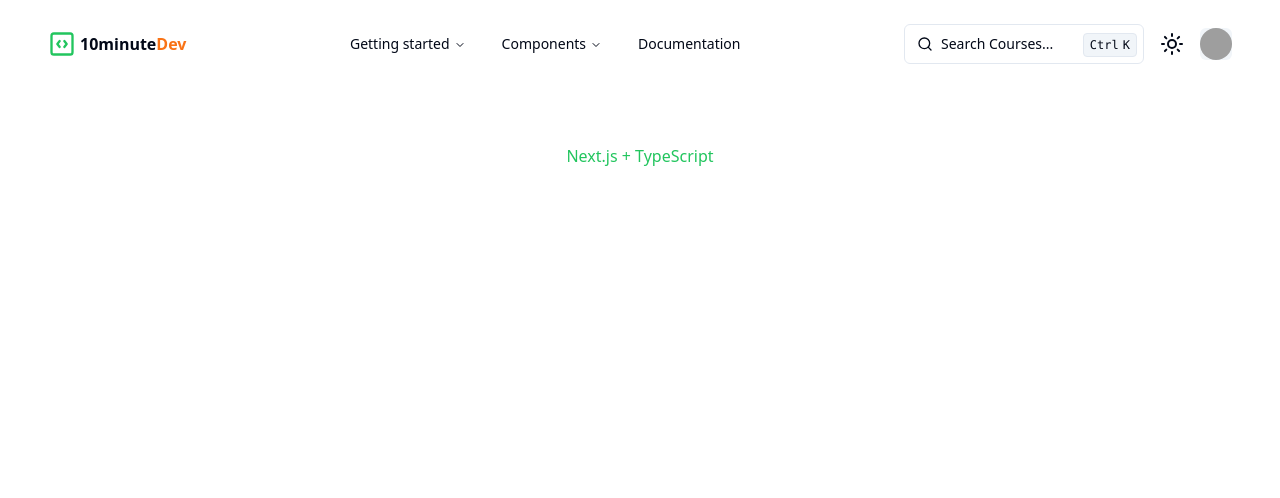
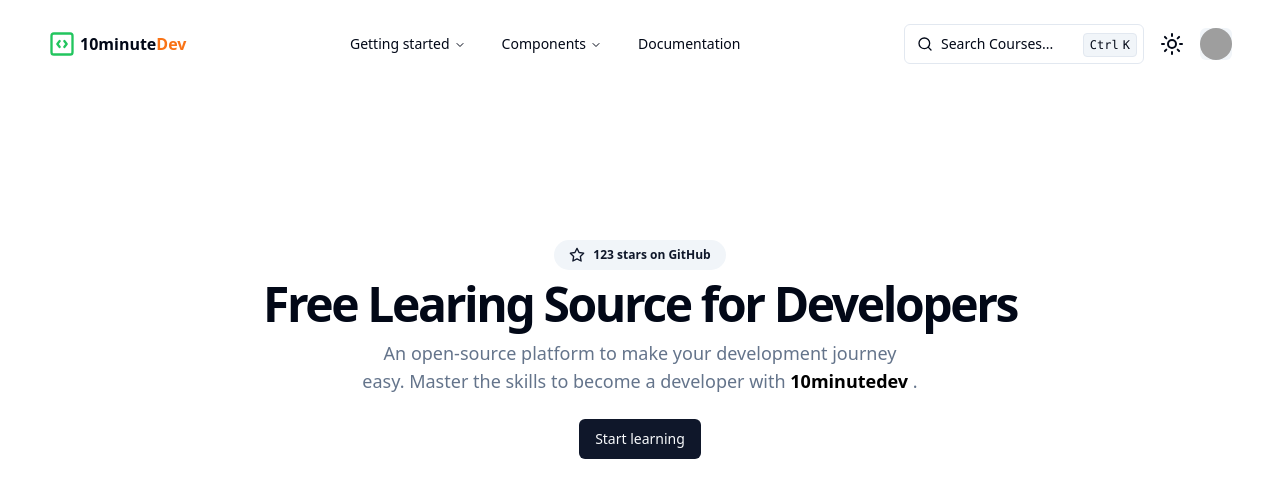
Before and after one commit to rakibtweets/10minutedev, a Next.js app: page / in a window 1280 px wide. Shown: the top 498 px of the page. Built offline with nearby package versions, Linux system fonts and the light colour scheme; grey boxes are pictures that could not be loaded.

Commit message:
feat(hero): hero banner section design

```diff
--- a/app/(root)/(home)/page.tsx
+++ b/app/(root)/(home)/page.tsx
@@ -1,7 +1,9 @@
+import HeroBanner from '@/components/HeroSection/HeroBanner';
+
 export default function Home() {
   return (
-    <main className="text-center text-green-500">
-      <h1>Next.js + TypeScript</h1>
+    <main className="max-w-6xl gap-0">
+      <HeroBanner />
     </main>
   );
 }
--- a/app/(root)/layout.tsx
+++ b/app/(root)/layout.tsx
@@ -11,7 +11,6 @@ const Layout = ({ children }: { children: React.ReactNode }) => {
           <div className="mx-auto w-full max-w-5xl">{children}</div>
         </section>
       </div>
-
       <Toaster />
     </main>
   );
--- a/app/layout.tsx
+++ b/app/layout.tsx
@@ -24,15 +24,20 @@ export const metadata: Metadata = {
 };
 
 export default function RootLayout({
-  children
+  children,
+  modal
 }: Readonly<{
   children: React.ReactNode;
+  modal: React.ReactNode;
 }>) {
   return (
     <html lang="en">
       <body className={`${inter.variable} ${spaceGrotesk.variable}`}>
         <NextTopLoader showSpinner={false} />
-        <Providers>{children}</Providers>
+        <Providers>
+          {children}
+          {modal}
+        </Providers>
       </body>
     </html>
   );
--- /dev/null
+++ b/components/HeroSection/HeroBanner.tsx
@@ -0,0 +1,68 @@
+import { cn } from '@/lib/utils';
+import { StarIcon } from 'lucide-react';
+import { buttonVariants } from '../ui/button';
+import { Badge } from '@/components/ui/badge';
+import Link from 'next/link';
+
+import {
+  PageHeader,
+  PageHeaderHeading,
+  PageHeaderDescription,
+  PageActions
+} from './HeroSection';
+
+const HeroBanner = () => {
+  return (
+    <PageHeader
+      as="section"
+      className="mx-auto items-center gap-2 text-center"
+      withPadding
+    >
+      <Link
+        href={'https://github.com'}
+        target="_blank"
+        rel="noreferrer"
+        className="animate-fade-up"
+        style={{ animationDelay: '0.10s', animationFillMode: 'both' }}
+      >
+        <Badge
+          aria-hidden="true"
+          variant="secondary"
+          className="rounded-full px-3.5 py-1.5"
+        >
+          <StarIcon className="mr-2 size-4" aria-hidden="true" />
+          {123} stars on GitHub
+        </Badge>
+      </Link>
+      <PageHeaderHeading
+        className="animate-fade-up"
+        style={{ animationDelay: '0.20s', animationFillMode: 'both' }}
+      >
+        Free Learing Source for Developers
+      </PageHeaderHeading>
+      <PageHeaderDescription
+        className="max-w-[46.875rem] animate-fade-up"
+        style={{ animationDelay: '0.30s', animationFillMode: 'both' }}
+      >
+        An open-source platform to make your development journey easy. Master
+        the skills to become a developer with{' '}
+        <span className="font-bold text-black">10minutedev</span> .
+      </PageHeaderDescription>
+      <PageActions
+        className="animate-fade-up"
+        style={{ animationDelay: '0.40s', animationFillMode: 'both' }}
+      >
+        <Link href="/courses" className={cn(buttonVariants())}>
+          Start learning
+        </Link>
+        {/* <Link
+          href="/dashboard/stores"
+          className={cn(buttonVariants({ variant: 'outline' }))}
+        >
+          Sell now
+        </Link> */}
+      </PageActions>
+    </PageHeader>
+  );
+};
+export default HeroBanner;
--- /dev/null
+++ b/components/HeroSection/HeroSection.tsx
@@ -0,0 +1,112 @@
+// @see https://github.com/shadcn-ui/ui/blob/main/apps/www/components/page-header.tsx
+
+import { cva, type VariantProps } from 'class-variance-authority';
+
+import { cn } from '@/lib/utils';
+import React from 'react';
+
+interface PageHeaderProps extends React.HTMLAttributes<HTMLDivElement> {
+  as?: React.ElementType;
+  withPadding?: boolean;
+}
+
+function PageHeader({
+  className,
+  children,
+  as: Comp = 'section',
+  withPadding = false,
+  ...props
+}: PageHeaderProps) {
+  return (
+    <Comp
+      className={cn(
+        'flex max-w-[61.25rem] flex-col gap-1',
+        withPadding && 'py-8 md:py-12 md:pb-8 lg:py-24 lg:pb-20',
+        className
+      )}
+      {...props}
+    >
+      {children}
+    </Comp>
+  );
+}
+
+const headingVariants = cva(
+  'font-bold leading-tight tracking-tighter lg:leading-[1.1]',
+  {
+    variants: {
+      size: {
+        default: 'text-3xl md:text-5xl',
+        sm: 'text-xl md:text-3xl',
+        lg: 'text-3xl sm:text-5xl md:text-6xl lg:text-7xl'
+      }
+    },
+    defaultVariants: {
+      size: 'default'
+    }
+  }
+);
+
+interface PageHeaderHeadingProps
+  extends React.HTMLAttributes<HTMLHeadingElement>,
+    VariantProps<typeof headingVariants> {
+  as?: 'h1' | 'h2' | 'h3' | 'h4' | 'h5' | 'h6';
+}
+
+function PageHeaderHeading({
+  className,
+  size,
+  as: Comp = 'h1',
+  ...props
+}: PageHeaderHeadingProps) {
+  return (
+    <Comp className={cn(headingVariants({ size, className }))} {...props} />
+  );
+}
+
+const descriptionVariants = cva(
+  'max-w-[46.875rem] text-balance text-muted-foreground',
+  {
+    variants: {
+      size: {
+        default: 'text-base sm:text-lg',
+        sm: 'text-sm sm:text-base',
+        lg: 'text-lg sm:text-xl'
+      }
+    },
+    defaultVariants: {
+      size: 'default'
+    }
+  }
+);
+
+interface PageHeaderDescriptionProps
+  extends React.HTMLAttributes<HTMLParagraphElement>,
+    VariantProps<typeof descriptionVariants> {}
+
+function PageHeaderDescription({
+  className,
+  size,
+  ...props
+}: PageHeaderDescriptionProps) {
+  return (
+    <p className={cn(descriptionVariants({ size, className }))} {...props} />
+  );
+}
+
+function PageActions({
+  className,
+  ...props
+}: React.HTMLAttributes<HTMLDivElement>) {
+  return (
+    <div
+      className={cn(
+        'flex w-full items-center justify-center space-x-4 py-4 md:pb-10',
+        className
+      )}
+      {...props}
+    />
+  );
+}
+
+export { PageActions, PageHeader, PageHeaderDescription, PageHeaderHeading };
--- /dev/null
+++ b/components/ui/badge.tsx
@@ -0,0 +1,36 @@
+import * as React from "react"
+import { cva, type VariantProps } from "class-variance-authority"
+
+import { cn } from "@/lib/utils"
+
+const badgeVariants = cva(
+  "inline-flex items-center rounded-full border px-2.5 py-0.5 text-xs font-semibold transition-colors focus:outline-none focus:ring-2 focus:ring-ring focus:ring-offset-2",
+  {
+    variants: {
+      variant: {
+        default:
+          "border-transparent bg-primary text-primary-foreground hover:bg-primary/80",
+        secondary:
+          "border-transparent bg-secondary text-secondary-foreground hover:bg-secondary/80",
+        destructive:
+          "border-transparent bg-destructive text-destructive-foreground hover:bg-destructive/80",
+        outline: "text-foreground",
+      },
+    },
+    defaultVariants: {
+      variant: "default",
+    },
+  }
+)
+
+export interface BadgeProps
+  extends React.HTMLAttributes<HTMLDivElement>,
+    VariantProps<typeof badgeVariants> {}
+
+function Badge({ className, variant, ...props }: BadgeProps) {
+  return (
+    <div className={cn(badgeVariants({ variant }), className)} {...props} />
+  )
+}
+
+export { Badge, badgeVariants }
--- a/tailwind.config.ts
+++ b/tailwind.config.ts
@@ -66,11 +66,44 @@ const config = {
         'accordion-up': {
           from: { height: 'var(--radix-accordion-content-height)' },
           to: { height: '0' }
+        },
+        'fade-up': {
+          '0%': {
+            opacity: '0',
+            transform: 'translateY(10px)'
+          },
+          '75%': {
+            opacity: '0.6'
+          },
+          '100%': {
+            opacity: '1',
+            transform: 'translateY(0)'
+          }
+        },
+        'fade-down': {
+          '0%': {
+            opacity: '0',
+            transform: 'translateY(-10px)'
+          },
+          '75%': {
+            opacity: '0.6'
+          },
+          '100%': {
+            opacity: '1',
+            transform: 'translateY(0)'
+          }
+        },
+        'caret-blink': {
+          '0%,70%,100%': { opacity: '1' },
+          '20%,50%': { opacity: '0' }
         }
       },
       animation: {
         'accordion-down': 'accordion-down 0.2s ease-out',
-        'accordion-up': 'accordion-up 0.2s ease-out'
+        'accordion-up': 'accordion-up 0.2s ease-out',
+        'fade-up': 'fade-up 0.5s ease-out',
+        'fade-down': 'fade-down 0.5s ease-out',
+        'caret-blink': 'caret-blink 1.25s ease-out infinite'
       }
     }
   },
```
